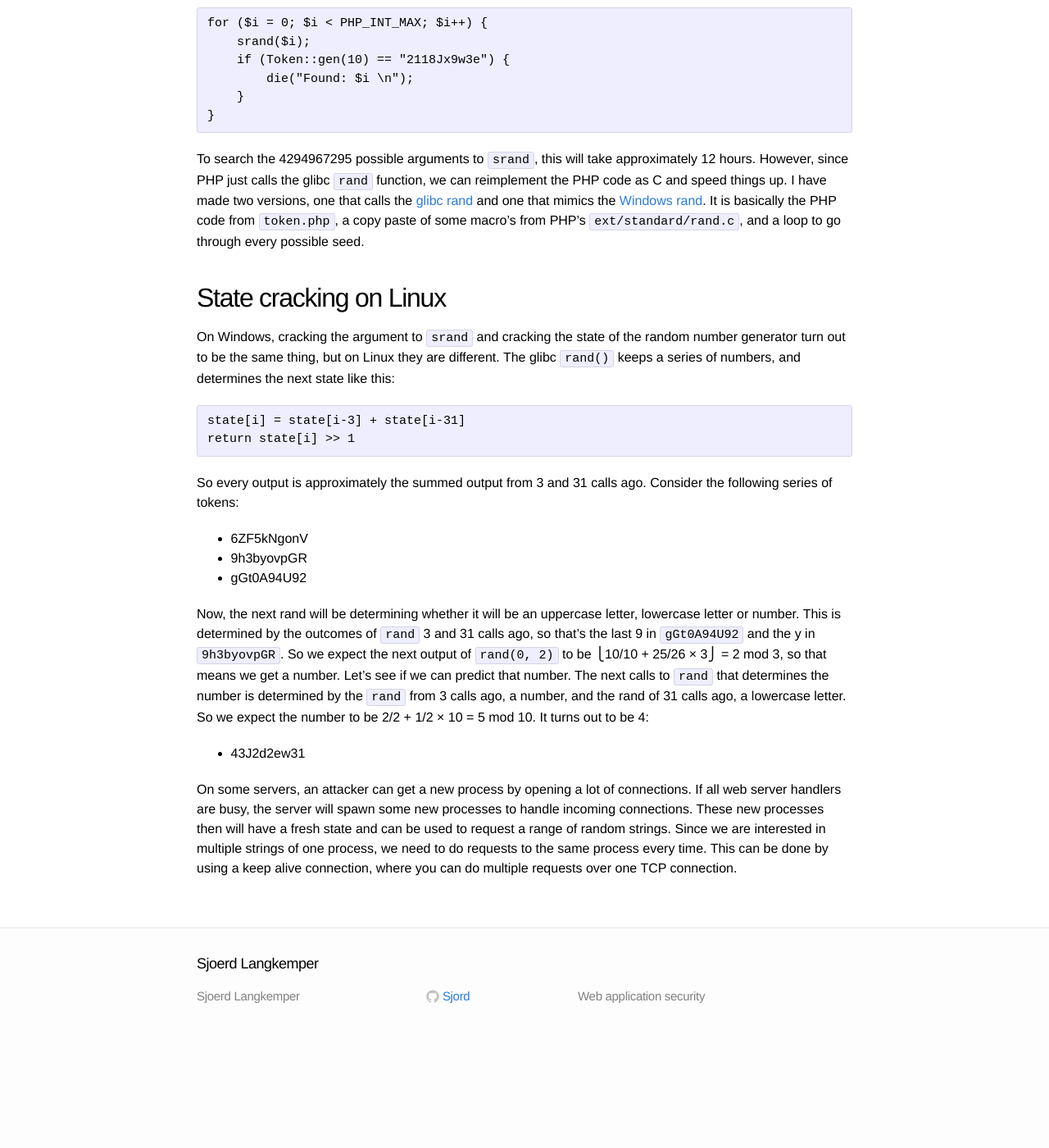
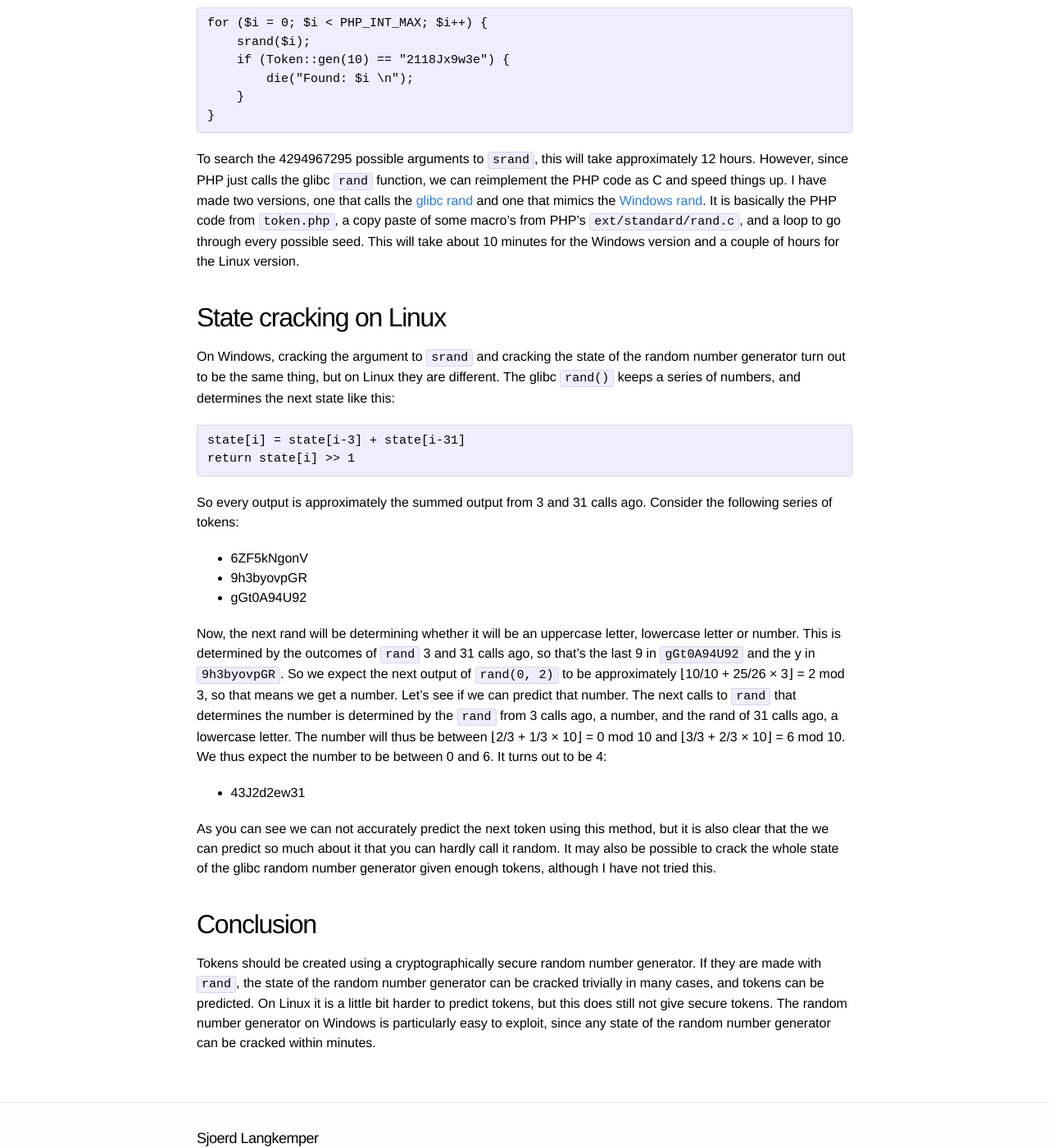
Before and after one commit to Sjord/Sjord.github.io, a Jekyll site: the page built from _posts/2016-02-04-cracking-php-rand.md, in a window 1280 px wide and 1400 px high, scrolled down 1493 px. Shown: the whole window at 82% size. Built offline with Jekyll 4.4.1, drawn with Linux system fonts in a browser that asks for light colours; before the commit the page ends 2764 px from its top, so only the background shows below that.

Commit message:
C cracking times, correct rand prediction and conclusion

```diff
--- a/_posts/2016-02-04-cracking-php-rand.md
+++ b/_posts/2016-02-04-cracking-php-rand.md
@@ -49,7 +49,7 @@ If we got a token from a fresh process, the following PHP script can be used to
         }
     }
 
-To search the 4294967295 possible arguments to `srand`, this will take approximately 12 hours. However, since PHP just calls the glibc `rand` function, we can reimplement the PHP code as C and speed things up. I have made two versions, one that calls the [glibc rand](https://github.com/Sjord/crack-ezchatter-token/blob/master/crackseed.c) and one that mimics the [Windows rand](https://github.com/Sjord/crack-ezchatter-token/blob/master/wincrackstate.c). It is basically the PHP code from `token.php`, a copy paste of some macro's from PHP's `ext/standard/rand.c`, and a loop to go through every possible seed.
+To search the 4294967295 possible arguments to `srand`, this will take approximately 12 hours. However, since PHP just calls the glibc `rand` function, we can reimplement the PHP code as C and speed things up. I have made two versions, one that calls the [glibc rand](https://github.com/Sjord/crack-ezchatter-token/blob/master/crackseed.c) and one that mimics the [Windows rand](https://github.com/Sjord/crack-ezchatter-token/blob/master/wincrackstate.c). It is basically the PHP code from `token.php`, a copy paste of some macro's from PHP's `ext/standard/rand.c`, and a loop to go through every possible seed. This will take about 10 minutes for the Windows version and a couple of hours for the Linux version.
 
 ## State cracking on Linux
 
@@ -64,10 +64,12 @@ So every output is approximately the summed output from 3 and 31 calls ago. Cons
 * 9h3byovpGR
 * gGt0A94U92
 
-Now, the next rand will be determining whether it will be an uppercase letter, lowercase letter or number. This is determined by the outcomes of `rand` 3 and 31 calls ago, so that's the last 9 in `gGt0A94U92` and the y in `9h3byovpGR`. So we expect the next output of `rand(0, 2)` to be ⎩10/10 + 25/26 × 3⎭ = 2 mod 3, so that means we get a number. Let's see if we can predict that number. The next calls to `rand` that determines the number is determined by the `rand` from 3 calls ago, a number, and the rand of 31 calls ago, a lowercase letter. So we expect the number to be 2/2 + 1/2 × 10 = 5 mod 10. It turns out to be 4:
+Now, the next rand will be determining whether it will be an uppercase letter, lowercase letter or number. This is determined by the outcomes of `rand` 3 and 31 calls ago, so that's the last 9 in `gGt0A94U92` and the y in `9h3byovpGR`. So we expect the next output of `rand(0, 2)` to be approximately ⌊10/10 + 25/26 × 3⌋ = 2 mod 3, so that means we get a number. Let's see if we can predict that number. The next calls to `rand` that determines the number is determined by the `rand` from 3 calls ago, a number, and the rand of 31 calls ago, a lowercase letter. The number will thus be between ⌊2/3 + 1/3 × 10⌋ = 0 mod 10 and ⌊3/3 + 2/3 × 10⌋ = 6 mod 10. We thus expect the number to be between 0 and 6. It turns out to be 4:
 
 * 43J2d2ew31
 
+As you can see we can not accurately predict the next token using this method, but it is also clear that the we can predict so much about it that you can hardly call it random. It may also be possible to crack the whole state of the glibc random number generator given enough tokens, although I have not tried this.
 
+## Conclusion
 
-On some servers, an attacker can get a new process by opening a lot of connections. If all web server handlers are busy, the server will spawn some new processes to handle incoming connections. These new processes then will have a fresh state and can be used to request a range of random strings. Since we are interested in multiple strings of one process, we need to do requests to the same process every time. This can be done by using a keep alive connection, where you can do multiple requests over one TCP connection.
+Tokens should be created using a cryptographically secure random number generator. If they are made with `rand`, the state of the random number generator can be cracked trivially in many cases, and tokens can be predicted. On Linux it is a little bit harder to predict tokens, but this does still not give secure tokens. The random number generator on Windows is particularly easy to exploit, since any state of the random number generator can be cracked within minutes.
```
